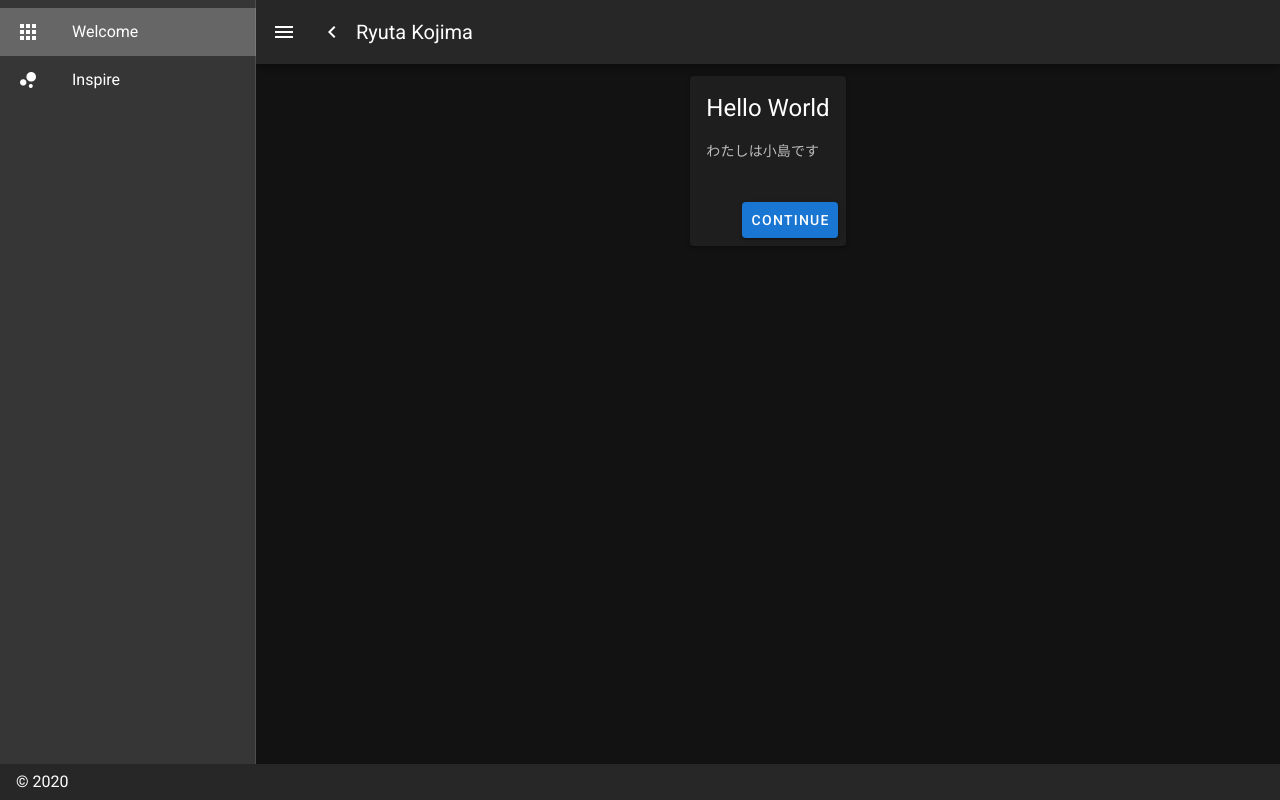
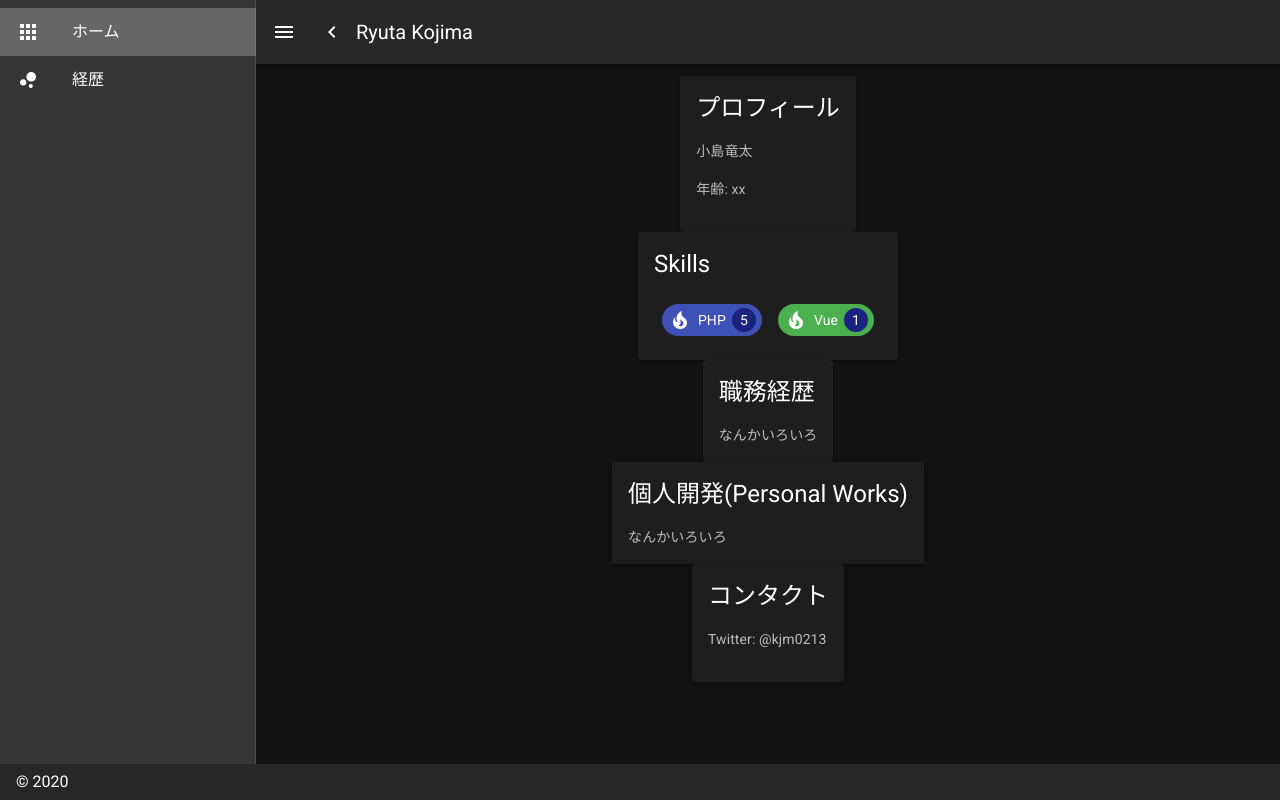
Before and after one commit to RyutaKojima/Portfolio-nuxt, a Nuxt app: page / in a window 1280 px wide. Built offline with nearby package versions, Linux system fonts and the light colour scheme.

Commit message:
セクションの大枠の作成

```diff
--- a/layouts/default.vue
+++ b/layouts/default.vue
@@ -53,13 +53,13 @@ export default {
       items: [
         {
           icon: 'mdi-apps',
-          title: 'Welcome',
+          title: 'ホーム',
           to: '/'
         },
         {
           icon: 'mdi-chart-bubble',
-          title: 'Inspire',
-          to: '/inspire'
+          title: '経歴',
+          to: '/career'
         }
       ],
       miniVariant: false,
--- a/pages/index.vue
+++ b/pages/index.vue
@@ -3,19 +3,63 @@
     <v-flex xs12 sm8 md6>
       <v-card>
         <v-card-title class="headline">
-          Hello World
+          プロフィール
         </v-card-title>
         <v-card-text>
+          <p>{{ profile.lastName }}{{ profile.firstName }}</p>
           <p>
-            わたしは小島です
+            年齢: xx
           </p>
         </v-card-text>
-        <v-card-actions>
-          <v-spacer />
-          <v-btn color="primary" nuxt to="/inspire">
-            Continue
-          </v-btn>
-        </v-card-actions>
+      </v-card>
+    </v-flex>
+    <v-flex xs12 sm8 md6>
+      <v-card>
+        <v-card-title class="headline">
+          Skills
+        </v-card-title>
+        <v-card-text>
+          <template v-for="skill in skills">
+            <v-chip :key="skill.name" class="ma-2" :color="skill.color">
+              <v-icon left>mdi-fire</v-icon>
+              {{ skill.name }}
+              <v-avatar right class="indigo darken-4">
+                {{ skill.yearsOfUse }}
+              </v-avatar>
+            </v-chip>
+          </template>
+        </v-card-text>
+      </v-card>
+    </v-flex>
+    <v-flex xs12 sm8 md6>
+      <v-card>
+        <v-card-title class="headline">
+          職務経歴
+        </v-card-title>
+        <v-card-text>
+          なんかいろいろ
+        </v-card-text>
+      </v-card>
+    </v-flex>
+    <v-flex xs12 sm8 md6>
+      <v-card>
+        <v-card-title class="headline">
+          個人開発(Personal Works)
+        </v-card-title>
+        <v-card-text>
+          なんかいろいろ
+        </v-card-text>
+      </v-card>
+    </v-flex>
+
+    <v-flex xs12 sm8 md6>
+      <v-card>
+        <v-card-title class="headline">
+          コンタクト
+        </v-card-title>
+        <v-card-text>
+          <p>Twitter: {{ contact.twitter }}</p>
+        </v-card-text>
       </v-card>
     </v-flex>
   </v-layout>
@@ -23,6 +67,32 @@
 
 <script>
 export default {
-  components: {}
+  components: {},
+  data() {
+    return {
+      profile: {
+        firstName: '竜太',
+        lastName: '小島',
+        birthDate: '1988-02-13'
+      },
+      contact: {
+        github: '',
+        twitter: '@kjm0213',
+        email: ''
+      },
+      skills: [
+        {
+          color: 'indigo',
+          name: 'PHP',
+          yearsOfUse: 5
+        },
+        {
+          color: 'green',
+          name: 'Vue',
+          yearsOfUse: 1
+        }
+      ]
+    }
+  }
 }
 </script>
```
Also changed, not shown: pages/career.vue (renamed from pages/inspire.vue).
